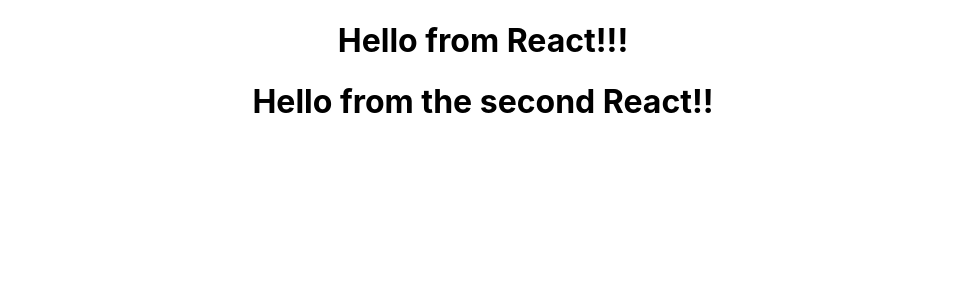
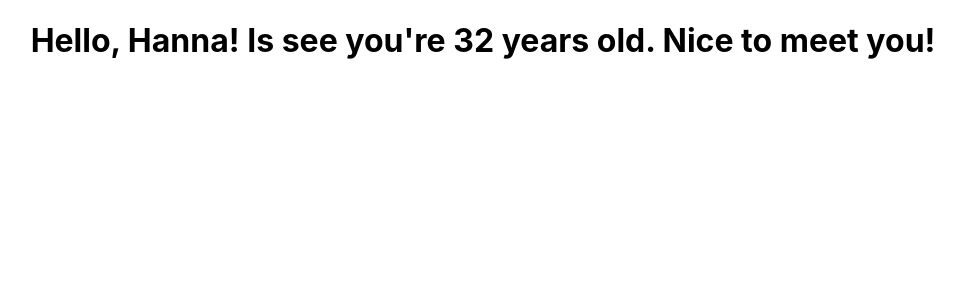
Before and after one commit to Callee84/React-intro, a React (Create React App) app in the folder my-app/: page / in a window 1280 px wide. Shown: the top 300 px of the page, without its empty margins (157-1121 px from the left). Built offline with nearby package versions, Linux system fonts and the light colour scheme.

Commit message:
Adding props to function

```diff
--- a/my-app/src/App.js
+++ b/my-app/src/App.js
@@ -6,8 +6,7 @@
 function App() {
   return (
     <div className="App">
-      <FunctionalGreeting />
-      <FunctionalGreetingWithProps />
+      <FunctionalGreetingWithProps name="Hanna" age="32" greeting="Nice to meet you!" />
     </div>
   );
 }
--- a/my-app/src/components/FunctionalGreetingsWithProps.js
+++ b/my-app/src/components/FunctionalGreetingsWithProps.js
@@ -1,6 +1,9 @@
 import React from "react";
 
 
-const FunctionalGreetingWithProps = () => <h1>Hello from the second React!!</h1>
+const FunctionalGreetingWithProps = (props) => {
+console.log(props);
+return <h1>Hello, {props.name}! Is see you're {props.age} years old. {props.greeting}</h1>;
+}
 
 export default FunctionalGreetingWithProps;
```
